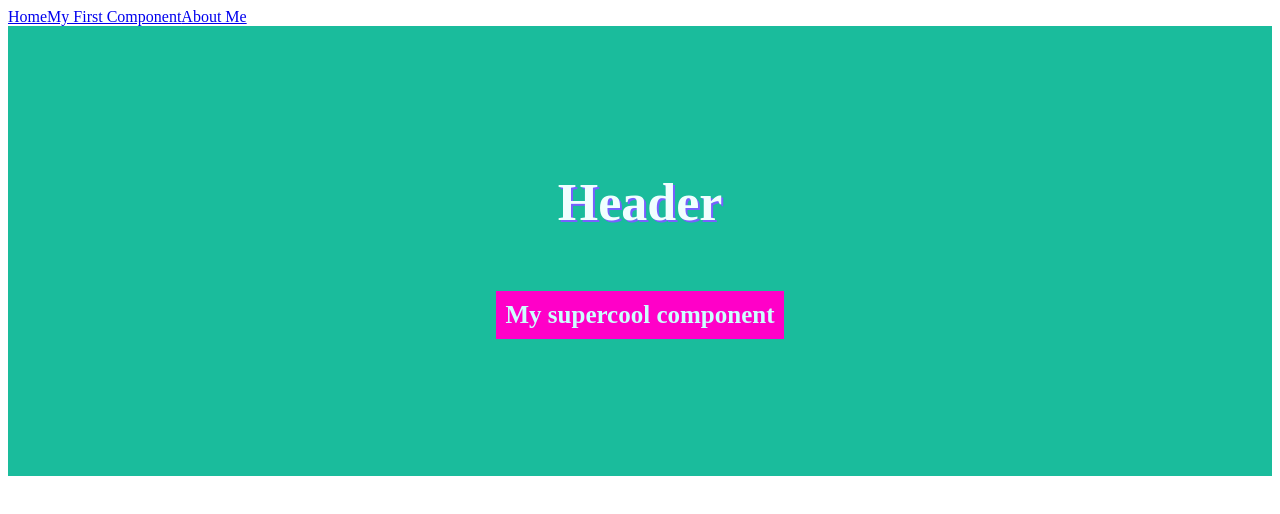
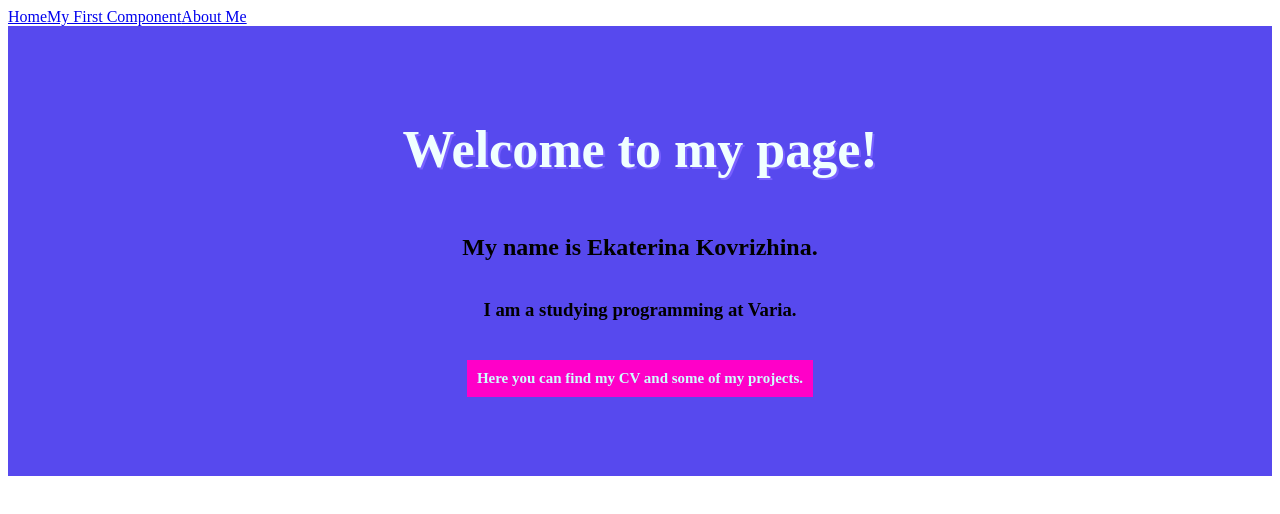
Before and after one commit to RinaKovri/RinaKovri, a React (Create React App) app: page /aboutMe in a window 1280 px wide. Shown: the top 514 px of the page. Built offline with nearby package versions, Linux system fonts and the light colour scheme.

Commit message:
updated aboutMe.tsx

```diff
--- a/src/App.tsx
+++ b/src/App.tsx
@@ -10,7 +10,6 @@ const App: React.FC<AppProps> = () => {
   return (
     <div>
       <AboutMe />
-      <ClickCount />
     </div>
   )
 }
--- a/src/components/aboutMe/aboutMe.module.scss
+++ b/src/components/aboutMe/aboutMe.module.scss
@@ -1,7 +1,7 @@
 .container {
     width: 100%;
     height: 450px;
-    background: #1abc9c;
+    background: #5749ee;
     display: flex;
     flex-direction: column;
     justify-content: center;
@@ -13,9 +13,9 @@
       text-shadow: 2px 2px #7860ff;
     }
 
-    p {
+    h4 {
       font-weight: 700;
-      font-size: 25px;
+      font-size: 15px;
       color: rgb(206, 255, 255);
       background: rgb(255, 0, 200);
       padding: 10px;
--- a/src/components/aboutMe/aboutMe.tsx
+++ b/src/components/aboutMe/aboutMe.tsx
@@ -8,8 +8,10 @@ type AboutMeProps = {
 const AboutMe: React.FC<AboutMeProps> = () => {
     return (
         <div className={styles.container}>
-            <h1>Header</h1>
-            <p>My supercool component</p>
+            <h1>Welcome to my page!</h1>
+            <h2>My name is Ekaterina Kovrizhina.</h2>
+            <h3>I am a studying programming at Varia.</h3>
+            <h4>Here you can find my CV and some of my projects.</h4>
         </div>
     )
 }
--- a/src/components/navbar/navbar.module.scss
+++ b/src/components/navbar/navbar.module.scss
@@ -0,0 +1,3 @@
+.container {
+
+}
```
